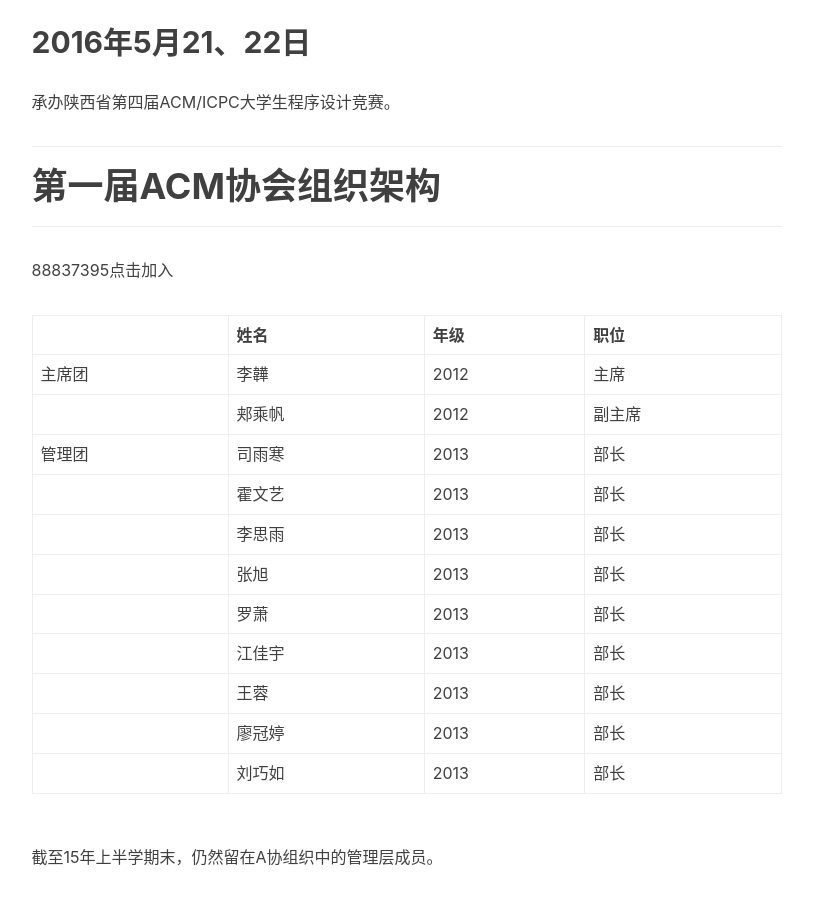
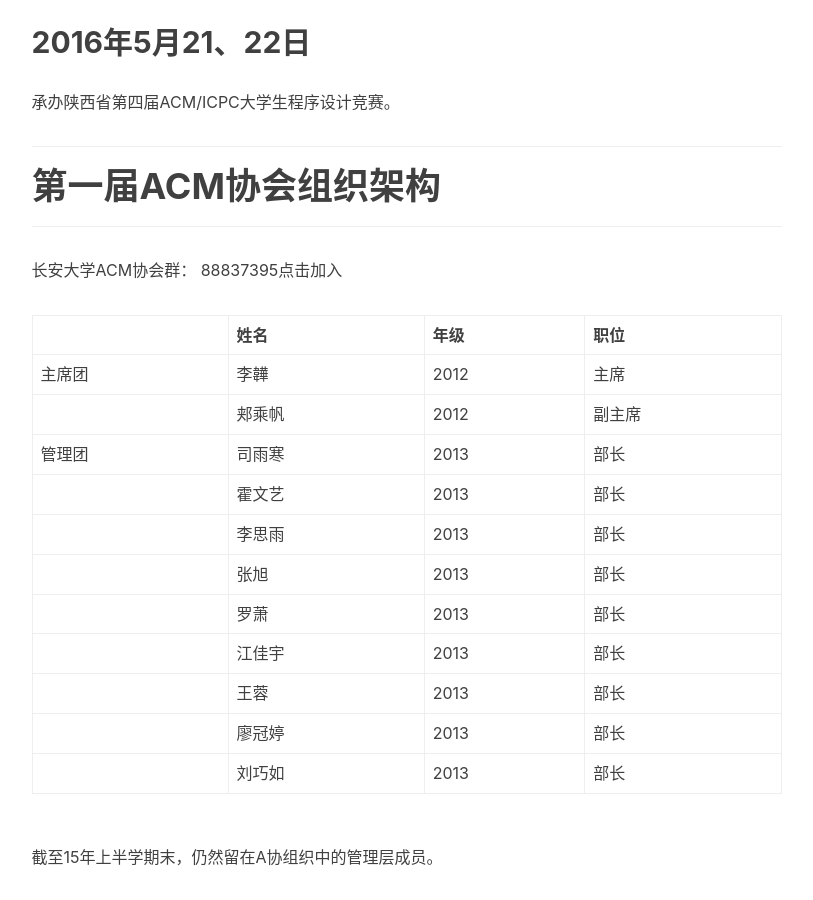
Before and after one commit to chdacm/chdacm.github.io, a Jekyll site: the page built from cauu.md, in a window 1280 px wide and 900 px high, scrolled down 1490 px. Shown: the whole window, without its empty margins (136-949 px from the left). Built offline with Jekyll 4.4.1, drawn with Linux system fonts in a browser that asks for light colours; nearby versions of some CDN libraries; comment, search, counter and statistics services are not loaded.

Commit message:
点击加入A协群

```diff
--- a/cauu.md
+++ b/cauu.md
@@ -56,7 +56,7 @@ header-img: "img/about-bg.jpg"
 
 ---
 
-[88837395点击加入](http://jq.qq.com/?_wv=1027&k=2KogR3q)
+长安大学ACM协会群： [88837395点击加入](http://jq.qq.com/?_wv=1027&k=2KogR3q)
 
 ||姓名|年级|职位|
 |-|
```
